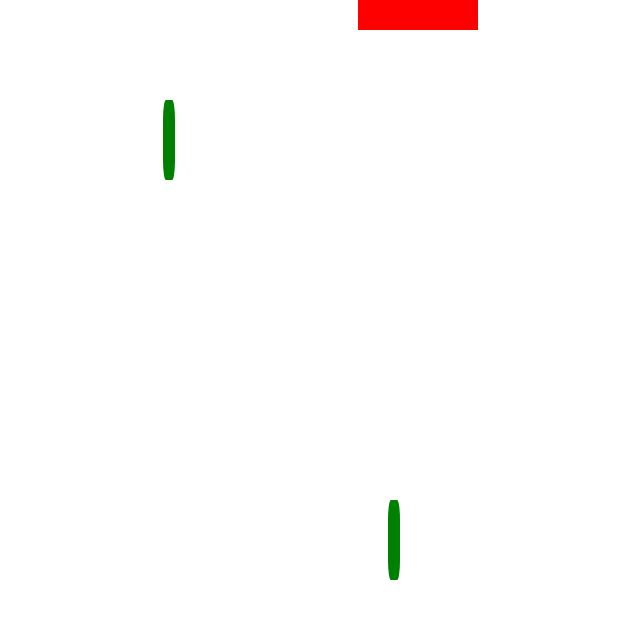
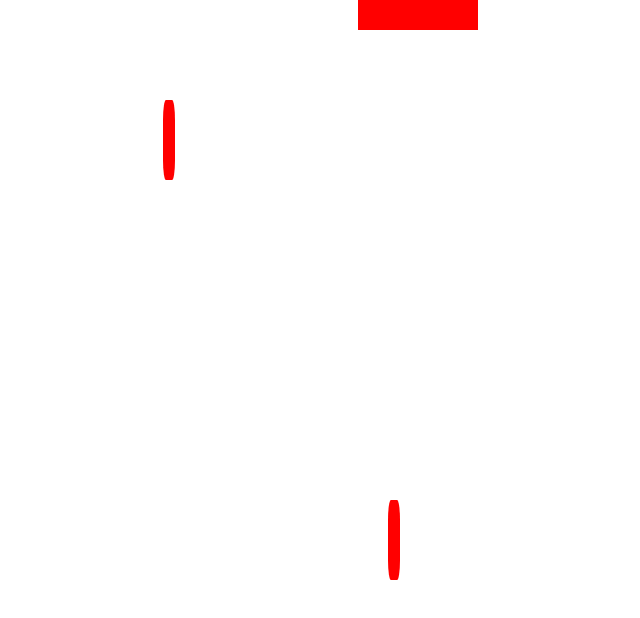
Before and after one commit to wilyrus/shooter, a plain HTML site: page main.html in a window 1280 px wide. Shown: the whole page, without its empty margins (442-1082 px from the left). Drawn offline with Linux system fonts and the light colour scheme.

Commit message:
Separate projs

```diff
--- a/main.css
+++ b/main.css
@@ -21,8 +21,15 @@ html, body {
     height: 80px;
     width: 12px;
     border-radius: 25%;
-    background: green;
     position: absolute;
+}
+
+.projectile.enemyProj {
+    background: red;
+}
+
+.projectile.allyProj {
+    background: blue;
 }
 
 .menu {
--- a/projectile.js
+++ b/projectile.js
@@ -10,11 +10,16 @@ const Projectile = class extends UniteBase {
 
     constructor(coords, projectileType) {
         super();
+        let className = '';
         if (projectileType === PROJECTILE_TYPES.ENEMY) {
             this.direction = -1;
+            className = 'enemyProj';
+        } else {
+            className = 'allyProj';
         }
         const newDiv = document.createElement("div");
         newDiv.classList.add(this.selector);
+        newDiv.classList.add(className);
         newDiv.innerHTML = this.template;
         newDiv.style.left = coords.x;
         newDiv.style.top = coords.y;
```
